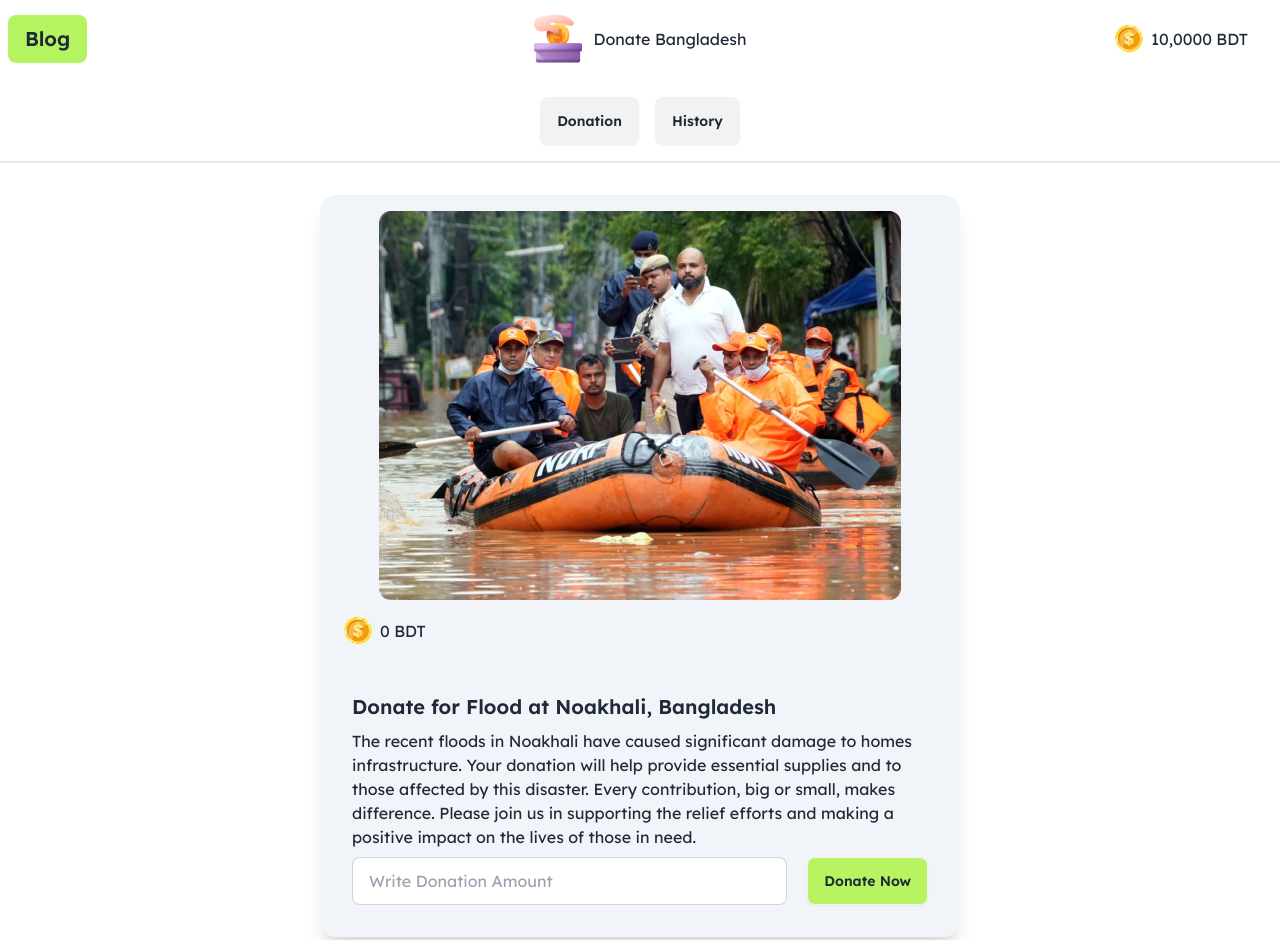
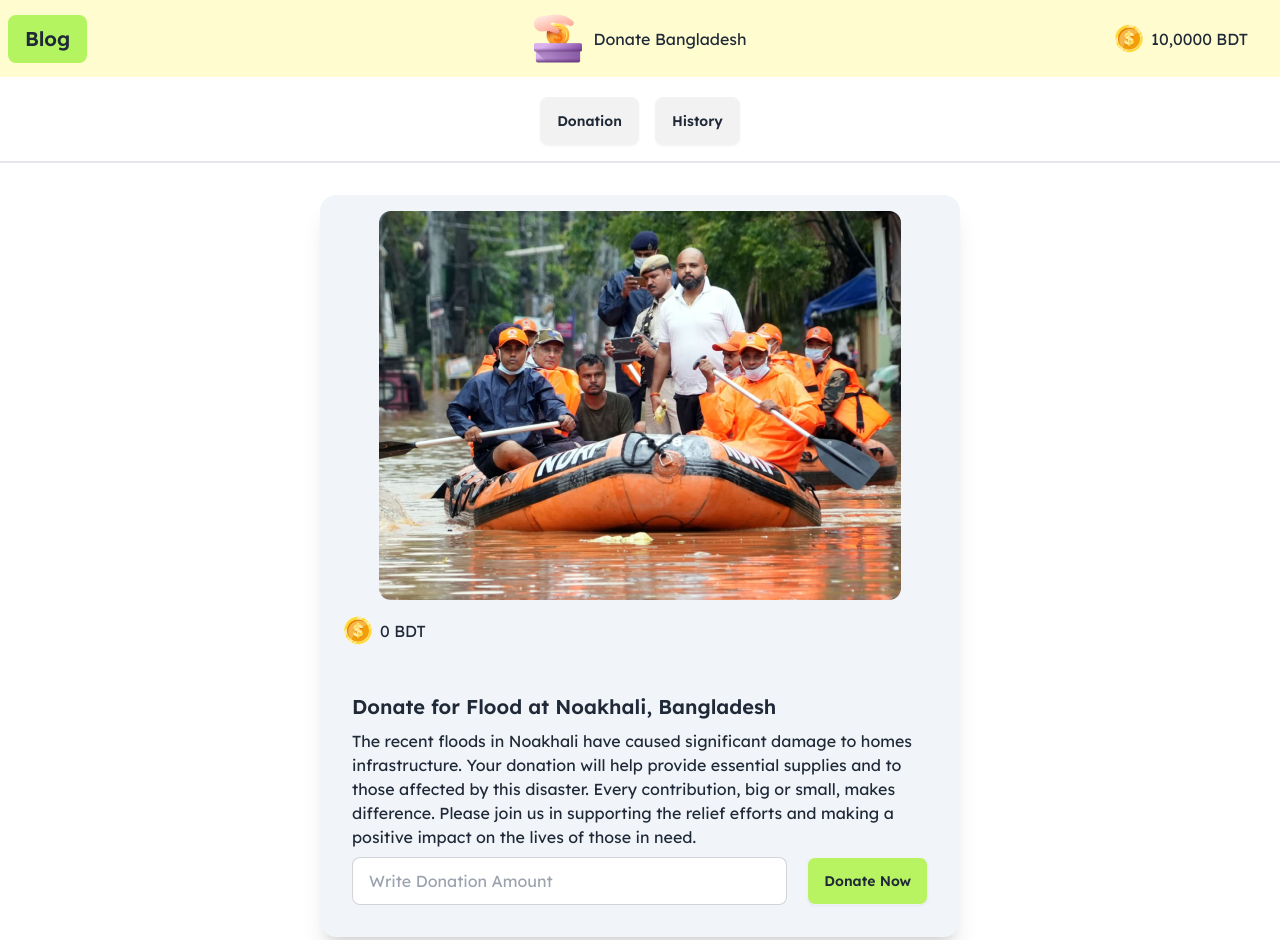
Before and after one commit to ShahJamal6160/Assignment-5-Batch-10, a plain HTML site: page index.html in a window 1280 px wide. Shown: the top 940 px of the page. Drawn offline with nearby package versions, Linux system fonts and the light colour scheme.

Commit message:
added navber sticky & backgroundColor

```diff
--- a/index.html
+++ b/index.html
@@ -26,9 +26,9 @@
 </head>
 
 <body class="lexend-font">
-    <header class="sticky-header">
+    <header class="sticky top-0 z-50">
         <!-- nav start -->
-        <div class="navbar bg-base-100 ">
+        <div class="navbar bg-[#FFFDD0] ">
             <div class="navbar-start">
 
                 <a id="my-Btn" class="btn btn-ghost  text-xl">Blog</a>
```
